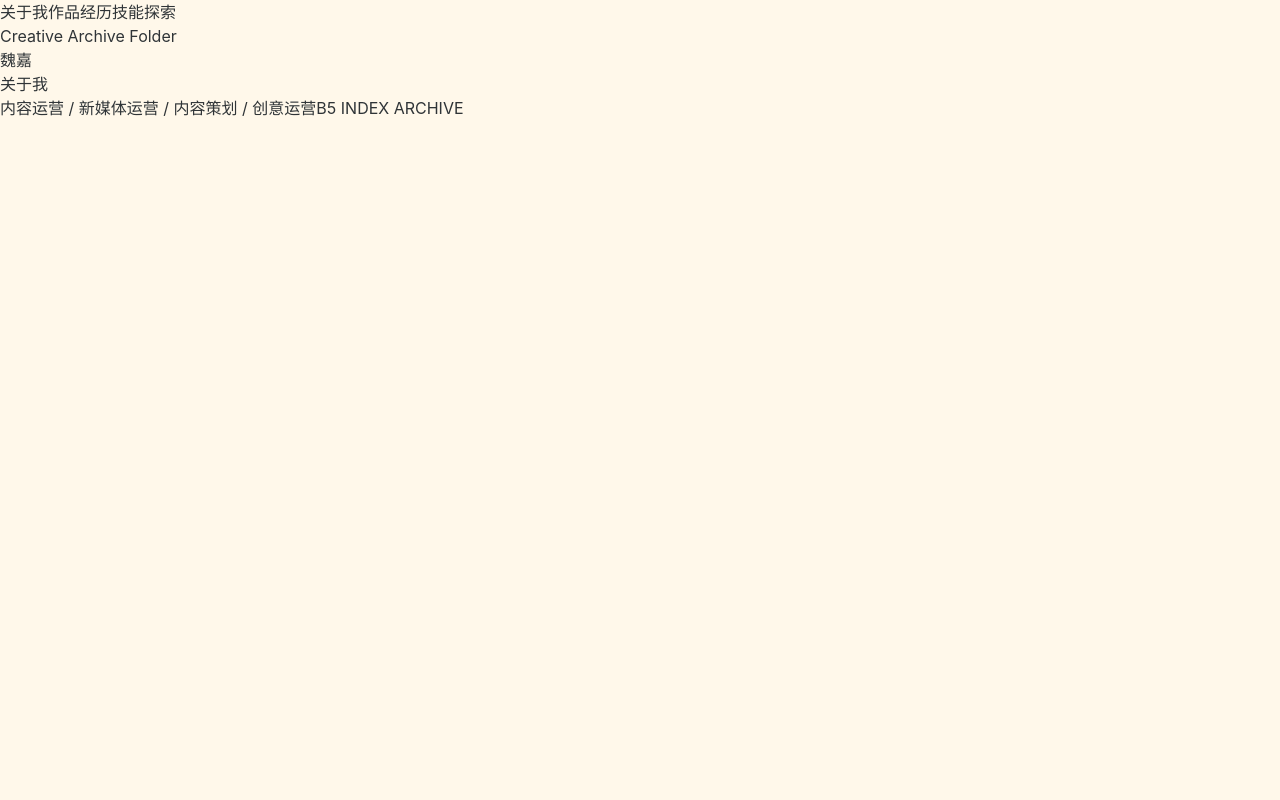
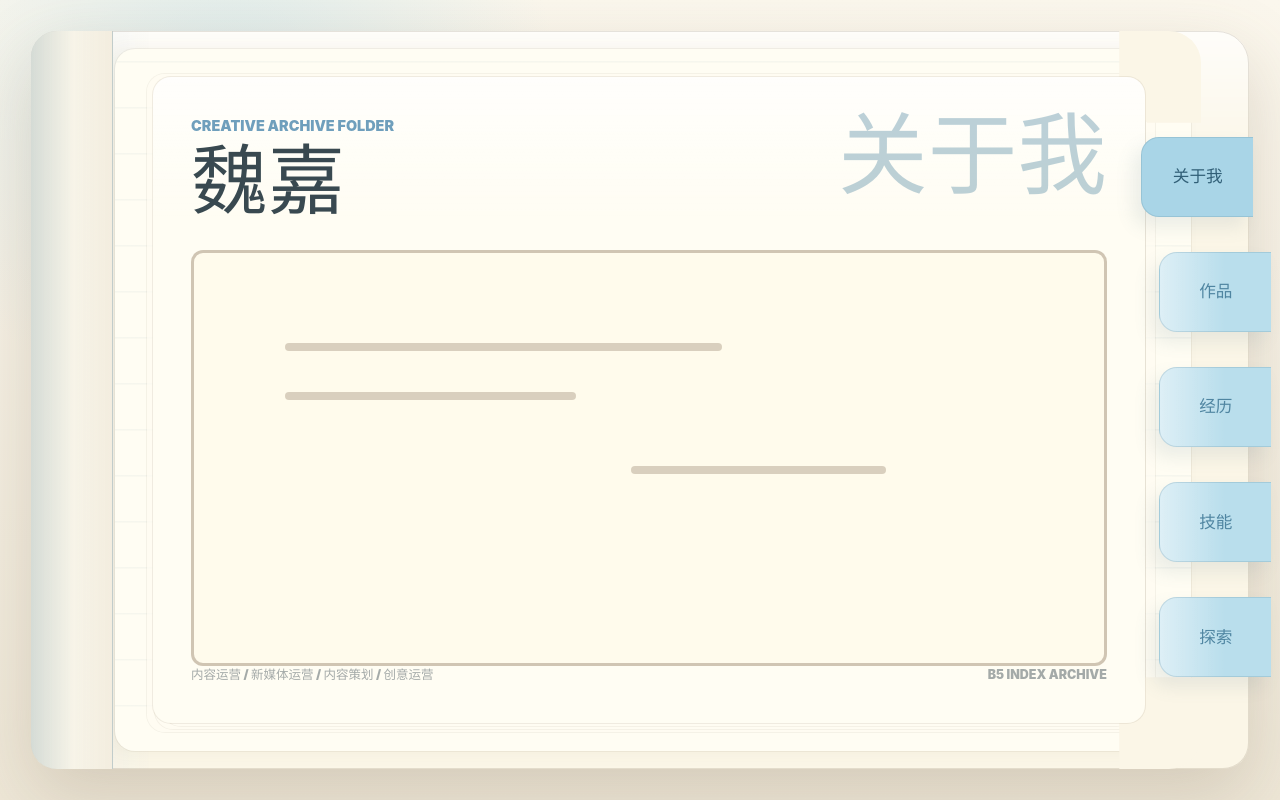
Before and after one commit to queirozalana861-netizen/person, a React (Vite) app: page / in a window 1280 px wide. Built offline with nearby package versions, Linux system fonts and the light colour scheme.

Commit message:
Style full-screen cream folder interface

```diff
--- a/src/index.css
+++ b/src/index.css
@@ -3,8 +3,8 @@
 @tailwind utilities;
 
 :root {
-  color: #2f3437;
-  background: #fff8ea;
+  color: #33424a;
+  background: #f5efe2;
   font-synthesis: none;
   text-rendering: optimizeLegibility;
   -webkit-font-smoothing: antialiased;
@@ -15,8 +15,12 @@
   box-sizing: border-box;
 }
 
-html {
-  scroll-behavior: smooth;
+html,
+body,
+#root {
+  width: 100%;
+  height: 100%;
+  overflow: hidden;
 }
 
 body {
@@ -29,379 +33,419 @@ a {
   text-decoration: none;
 }
 
-button,
-a {
-  -webkit-tap-highlight-color: transparent;
+.folder-app {
+  width: 100vw;
+  height: 100vh;
+  overflow: hidden;
+  background:
+    radial-gradient(circle at 18% 12%, rgba(178, 218, 232, 0.42), transparent 26%),
+    linear-gradient(180deg, #fbf7ed 0%, #eee7d7 100%);
+  padding: clamp(14px, 2.4vw, 34px);
 }
 
-.archive-hero-section {
-  min-height: calc(100vh - 73px);
-  overflow: hidden;
-  border-bottom: 1px solid rgba(126, 116, 98, 0.18);
+.folder-shell {
+  position: relative;
+  width: min(1480px, calc(100vw - clamp(28px, 4.8vw, 68px)));
+  height: min(820px, calc(100vh - clamp(28px, 4.8vw, 68px)));
+  margin: 0 auto;
+  border-radius: 26px 32px 26px 26px;
   background:
-    linear-gradient(180deg, rgba(255, 255, 255, 0.86), transparent 18%),
-    #fff1b8;
-  padding: 34px 18px 42px;
+    linear-gradient(90deg, rgba(216, 226, 226, 0.5), transparent 10%),
+    linear-gradient(180deg, rgba(255, 255, 255, 0.78), transparent 18%),
+    #fbf6e7;
+  box-shadow: 0 26px 70px rgba(117, 102, 78, 0.22);
 }
 
-.archive-folder-board {
-  position: relative;
-  min-height: calc(100vh - 150px);
-  max-width: 1520px;
-  margin: 0 auto;
-  overflow: hidden;
-  border-radius: 34px 44px 22px 22px;
-  background:
-    linear-gradient(180deg, rgba(255, 255, 255, 0.32), transparent 20%),
-    repeating-linear-gradient(0deg, transparent 0 52px, rgba(165, 134, 90, 0.035) 53px 54px),
-    #ffedaa;
-  box-shadow: 0 26px 70px rgba(158, 128, 78, 0.2);
-}
-
-.archive-folder-board::before {
+.folder-shell::before {
   position: absolute;
   inset: 0;
-  border: 1px solid rgba(153, 119, 70, 0.18);
+  z-index: 2;
+  border: 1px solid rgba(117, 102, 78, 0.18);
   border-radius: inherit;
   content: "";
   pointer-events: none;
 }
 
-.archive-folder-lip {
+.folder-shell::after {
   position: absolute;
-  top: 0;
-  left: 44px;
-  right: 60px;
-  z-index: 3;
-  height: 78px;
-  border-radius: 0 0 28px 28px;
-  background: rgba(255, 247, 206, 0.72);
-  box-shadow: 0 9px 24px rgba(159, 128, 72, 0.08);
+  inset: 18px 58px 18px 84px;
+  z-index: 1;
+  border-radius: 20px;
+  background:
+    repeating-linear-gradient(0deg, transparent 0 44px, rgba(102, 138, 151, 0.06) 45px 46px),
+    #fffdf3;
+  box-shadow:
+    0 0 0 1px rgba(117, 102, 78, 0.08),
+    -10px 0 20px rgba(108, 94, 74, 0.06);
+  content: "";
 }
 
-.archive-folder-spine {
+.folder-spine {
   position: absolute;
   inset: 0 auto 0 0;
   z-index: 4;
-  width: clamp(42px, 6vw, 96px);
+  width: clamp(48px, 6.4vw, 98px);
+  border-radius: 26px 0 0 26px;
   background:
-    linear-gradient(90deg, rgba(127, 173, 195, 0.32), rgba(199, 226, 236, 0.42) 40%, transparent),
-    rgba(246, 222, 143, 0.72);
-  border-right: 1px solid rgba(116, 151, 167, 0.22);
+    linear-gradient(90deg, rgba(157, 186, 196, 0.35), rgba(248, 246, 235, 0.74) 52%, transparent),
+    #f3eddf;
+  border-right: 1px solid rgba(116, 145, 158, 0.2);
 }
 
-.archive-folder-tabs {
+.folder-cover-cut {
   position: absolute;
-  top: 25px;
-  right: clamp(120px, 13vw, 230px);
-  z-index: 8;
-  display: flex;
-  align-items: flex-end;
-  gap: 10px;
+  right: 48px;
+  z-index: 5;
+  width: 82px;
+  height: 92px;
+  background: #fbf6e7;
 }
 
-.archive-folder-tab {
-  display: grid;
-  min-width: clamp(96px, 8vw, 132px);
-  height: 54px;
-  place-items: center;
-  border: 1px solid rgba(113, 152, 172, 0.22);
-  border-radius: 8px 8px 2px 2px;
-  background: rgba(255, 252, 232, 0.92);
-  color: #6f9fbc;
-  font-size: clamp(1.45rem, 2.15vw, 2.5rem);
-  font-weight: 900;
-  line-height: 1;
-  box-shadow: 0 8px 18px rgba(141, 111, 59, 0.08);
-  transform: skewX(-9deg) translateY(calc(var(--tab-index, 0) * 1px));
-  transition:
-    transform 220ms ease,
-    color 220ms ease,
-    box-shadow 220ms ease,
-    background-color 220ms ease;
+.folder-cover-cut.top {
+  top: 0;
+  border-radius: 0 32px 0 20px;
+  clip-path: polygon(0 0, 100% 0, 100% 100%, 34% 100%, 0 62%);
 }
 
-.archive-folder-tab:hover,
-.archive-folder-tab:focus,
-.archive-folder-tab.is-active {
-  background: #f8fdff;
-  color: #4f87aa;
-  outline: none;
-  box-shadow: 0 13px 25px rgba(89, 131, 154, 0.18);
-  transform: skewX(-9deg) translateY(-10px) scale(1.035);
+.folder-cover-cut.bottom {
+  bottom: 0;
+  border-radius: 20px 0 32px 0;
+  clip-path: polygon(0 0, 34% 0, 100% 0, 100% 100%, 0 100%);
 }
 
-.archive-folder-tab-home {
+.folder-index-tabs {
   position: absolute;
-  top: 0;
-  right: calc(100% + 12px);
+  top: 106px;
+  right: -6px;
+  bottom: 92px;
+  z-index: 8;
+  display: grid;
+  align-content: space-between;
+  width: 118px;
 }
 
-.archive-blue-indexes {
+.folder-index-tabs a {
+  display: grid;
+  width: 112px;
+  height: clamp(66px, 10vh, 104px);
+  place-items: center;
+  border: 1px solid rgba(98, 144, 165, 0.24);
+  border-right: 0;
+  border-radius: 18px 0 0 18px;
+  background:
+    linear-gradient(90deg, rgba(255, 255, 255, 0.52), transparent 58%),
+    #b9deec;
+  color: #4f85a1;
+  font-size: clamp(1rem, 1.3vw, 1.3rem);
+  font-weight: 900;
+  box-shadow: -8px 10px 18px rgba(91, 126, 142, 0.12);
+  transform: translateX(22px);
+  transition:
+    transform 180ms ease,
+    background-color 180ms ease,
+    color 180ms ease;
+}
+
+.folder-index-tabs a:hover,
+.folder-index-tabs a:focus,
+.folder-index-tabs a.is-active {
+  outline: none;
+  background: #a9d5e7;
+  color: #315f77;
+  transform: translateX(4px);
+}
+
+.folder-paper-stack {
   position: absolute;
-  top: 92px;
-  right: 0;
-  bottom: 64px;
-  z-index: 5;
-  width: 98px;
+  inset: 34px 84px 34px 108px;
+  z-index: 3;
   pointer-events: none;
 }
 
-.archive-blue-indexes span {
-  --index: 0;
+.folder-paper-stack span {
   position: absolute;
-  right: 14px;
-  top: calc(12px + var(--index) * 22%);
-  width: 76px;
-  height: 96px;
-  border-radius: 0 14px 14px 0;
-  background: #b9deec;
-  box-shadow: inset 12px 0 0 rgba(255, 255, 255, 0.48);
-  clip-path: polygon(0 0, 100% 9%, 100% 91%, 0 100%, 18% 50%);
-  opacity: 0.72;
-  transition:
-    right 220ms ease,
-    opacity 220ms ease,
-    transform 220ms ease;
+  inset: calc(var(--i, 0) * 9px) calc(var(--i, 0) * 10px) auto auto;
+  width: calc(100% - var(--i, 0) * 18px);
+  height: calc(100% - var(--i, 0) * 12px);
+  border-radius: 18px;
+  background: rgba(255, 253, 243, 0.72);
+  box-shadow: 0 0 0 1px rgba(117, 102, 78, 0.07);
 }
 
-.archive-blue-indexes span.is-active {
-  right: 3px;
-  opacity: 1;
-  transform: scale(1.04);
+.folder-paper-stack span:nth-child(1) {
+  --i: 1;
 }
 
-.archive-drawn-card {
-  position: absolute;
-  left: clamp(86px, 11vw, 190px);
-  top: clamp(170px, 26vh, 260px);
-  z-index: 7;
-  width: min(590px, 44vw);
-  min-height: 340px;
-  padding: 38px 42px 34px;
-  border: 5px solid rgba(128, 99, 70, 0.64);
-  border-radius: 7px 10px 18px 12px;
-  background: rgba(255, 242, 180, 0.28);
-  color: #5f513f;
-  box-shadow: 9px 11px 0 rgba(128, 99, 70, 0.08);
-  transform: rotate(-1.4deg);
+.folder-paper-stack span:nth-child(2) {
+  --i: 2;
 }
 
-.archive-card-kicker {
-  display: block;
-  margin-bottom: 12px;
-  color: rgba(116, 151, 167, 0.58);
-  font-size: 2.1rem;
-  font-weight: 900;
-  letter-spacing: 0;
+.folder-paper-stack span:nth-child(3) {
+  --i: 3;
 }
 
-.archive-drawn-card h1 {
-  margin: 0;
-  color: #5d4d3b;
-  font-size: clamp(2.9rem, 5.1vw, 5.8rem);
-  font-weight: 800;
-  line-height: 1.02;
-  letter-spacing: 0;
+.folder-page {
+  position: absolute;
+  inset: 46px 104px 46px 122px;
+  z-index: 6;
+  display: grid;
+  grid-template-rows: auto 1fr auto;
+  min-width: 0;
+  overflow: hidden;
+  border-radius: 18px;
+  background:
+    linear-gradient(180deg, rgba(255, 255, 255, 0.74), transparent 22%),
+    #fffdf3;
+  box-shadow: 0 0 0 1px rgba(117, 102, 78, 0.11);
+  padding: clamp(22px, 3vw, 42px);
 }
 
-.archive-role {
-  margin: 22px 0 0;
-  color: #5a88a5;
-  font-size: clamp(1.08rem, 1.55vw, 1.45rem);
-  font-weight: 800;
+.folder-page-header {
+  display: flex;
+  align-items: flex-start;
+  justify-content: space-between;
+  gap: 20px;
 }
 
-.archive-intro {
-  max-width: 460px;
-  margin: 18px 0 0;
-  color: rgba(81, 65, 46, 0.78);
-  font-size: 1rem;
-  line-height: 1.9;
-}
-
-.archive-card-lines {
-  position: absolute;
-  inset: 86px 34px auto;
-  z-index: -1;
-  display: grid;
-  gap: 44px;
-}
-
-.archive-card-lines span {
-  display: block;
-  height: 7px;
-  width: var(--line-width, 150px);
-  border-radius: 999px;
-  background: rgba(128, 99, 70, 0.48);
-}
-
-.archive-card-lines span:nth-child(1) {
-  --line-width: 220px;
-  margin-left: 20px;
-}
-
-.archive-card-lines span:nth-child(2) {
-  --line-width: 120px;
-  margin-left: 315px;
-}
-
-.archive-card-lines span:nth-child(3) {
-  --line-width: 170px;
-  margin-left: 10px;
-}
-
-.archive-card-lines span:nth-child(4) {
-  --line-width: 150px;
-  margin-left: 250px;
-}
-
-.archive-card-lines span:nth-child(5) {
-  --line-width: 230px;
-  margin-left: 40px;
-}
-
-.archive-card-actions {
-  display: flex;
-  flex-wrap: wrap;
-  gap: 12px;
-  margin-top: 28px;
-}
-
-.archive-card-actions a {
-  border-radius: 999px;
-  background: #edf8fc;
-  color: #4f87aa;
-  font-size: 0.95rem;
-  font-weight: 800;
-  padding: 11px 18px;
-  transition:
-    transform 180ms ease,
-    background-color 180ms ease;
-}
-
-.archive-card-actions a:hover,
-.archive-card-actions a:focus {
-  background: #dff1f8;
-  outline: none;
-  transform: translateY(-3px);
-}
-
-.archive-folder-brand {
-  position: absolute;
-  right: clamp(118px, 14vw, 230px);
-  bottom: 90px;
-  z-index: 6;
-  display: grid;
-  gap: 8px;
-  color: rgba(81, 65, 46, 0.38);
-  text-align: right;
-}
-
-.archive-folder-brand strong {
-  color: rgba(81, 65, 46, 0.52);
-  font-size: clamp(1.25rem, 2vw, 2rem);
-}
-
-.archive-folder-brand span {
-  font-size: 0.82rem;
-  font-weight: 800;
+.folder-page-header p {
+  margin: 0 0 8px;
+  color: #6f9fbc;
+  font-size: 0.9rem;
+  font-weight: 900;
   text-transform: uppercase;
 }
 
-.archive-active-label {
+.folder-page-header h1 {
+  margin: 0;
+  color: #394950;
+  font-size: clamp(3.2rem, 6vw, 6.8rem);
+  font-weight: 900;
+  line-height: 0.95;
+}
+
+.folder-page-header strong {
+  color: rgba(79, 133, 161, 0.38);
+  font-size: clamp(2.8rem, 7vw, 8rem);
+  font-weight: 900;
+  line-height: 0.9;
+  white-space: nowrap;
+}
+
+.folder-page-body {
+  min-height: 0;
+  overflow: hidden;
+  padding-top: clamp(22px, 4vh, 44px);
+}
+
+.folder-page-footer {
+  display: flex;
+  justify-content: space-between;
+  gap: 20px;
+  color: rgba(57, 73, 80, 0.46);
+  font-size: 0.78rem;
+  font-weight: 900;
+  text-transform: uppercase;
+}
+
+.folder-empty-page {
+  position: relative;
+  height: 100%;
+  border: 3px solid rgba(119, 93, 70, 0.34);
+  border-radius: 12px;
+  background: rgba(255, 248, 218, 0.28);
+}
+
+.empty-line {
   position: absolute;
-  right: clamp(118px, 14vw, 230px);
-  top: 150px;
-  z-index: 6;
-  color: rgba(79, 135, 170, 0.38);
-  font-size: clamp(2.5rem, 7vw, 8rem);
+  left: 10%;
+  top: 34%;
+  width: 32%;
+  height: 8px;
+  border-radius: 999px;
+  background: rgba(119, 93, 70, 0.28);
+}
+
+.empty-line.long {
+  top: 22%;
+  width: 48%;
+}
+
+.empty-line.short {
+  top: 52%;
+  left: 48%;
+  width: 28%;
+}
+
+.folder-card-grid {
+  display: grid;
+  height: 100%;
+  grid-template-columns: repeat(2, minmax(0, 1fr));
+  gap: clamp(14px, 2vw, 24px);
+}
+
+.works-grid {
+  grid-template-columns: repeat(4, minmax(0, 1fr));
+}
+
+.folder-note-card,
+.folder-skill-card,
+.folder-explore-grid article,
+.folder-timeline article {
+  min-width: 0;
+  border: 1px solid rgba(117, 102, 78, 0.12);
+  border-radius: 14px;
+  background: rgba(255, 250, 229, 0.72);
+  box-shadow: 0 10px 22px rgba(117, 102, 78, 0.08);
+}
+
+.folder-note-card {
+  display: flex;
+  flex-direction: column;
+  padding: clamp(14px, 1.7vw, 22px);
+}
+
+.folder-note-card span,
+.folder-explore-grid span,
+.folder-timeline span {
+  color: #6f9fbc;
+  font-size: 0.78rem;
   font-weight: 900;
-  line-height: 1;
-  pointer-events: none;
+}
+
+.folder-note-card h3,
+.folder-skill-card h3,
+.folder-explore-grid h3,
+.folder-timeline h3 {
+  margin: 12px 0 0;
+  color: #394950;
+  font-size: clamp(1rem, 1.4vw, 1.38rem);
+  font-weight: 900;
+}
+
+.folder-note-card p,
+.folder-timeline p {
+  margin: 12px 0 0;
+  color: rgba(57, 73, 80, 0.68);
+  font-size: clamp(0.82rem, 1vw, 0.96rem);
+  line-height: 1.65;
+}
+
+.folder-skill-card {
+  padding: clamp(18px, 2vw, 26px);
+}
+
+.folder-skill-card div {
+  display: flex;
+  flex-wrap: wrap;
+  gap: 10px;
+  margin-top: 18px;
+}
+
+.folder-skill-card span {
+  border-radius: 999px;
+  background: #e5f3f8;
+  color: #4f85a1;
+  font-size: 0.86rem;
+  font-weight: 800;
+  padding: 8px 12px;
+}
+
+.folder-timeline,
+.folder-explore-grid {
+  display: grid;
+  height: 100%;
+  gap: clamp(14px, 2vw, 24px);
+}
+
+.folder-timeline {
+  grid-template-columns: repeat(3, minmax(0, 1fr));
+}
+
+.folder-timeline article,
+.folder-explore-grid article {
+  padding: clamp(18px, 2.4vw, 30px);
+}
+
+.folder-explore-grid {
+  grid-template-columns: repeat(4, minmax(0, 1fr));
 }
 
 @media (max-width: 980px) {
-  .archive-hero-section {
-    padding: 18px 12px 28px;
+  .folder-app {
+    padding: 10px;
   }
 
-  .archive-folder-board {
-    min-height: 760px;
-    border-radius: 24px;
+  .folder-shell {
+    width: calc(100vw - 20px);
+    height: calc(100vh - 20px);
   }
 
-  .archive-folder-tabs {
-    left: 72px;
-    right: 20px;
-    top: 24px;
-    overflow-x: auto;
-    padding: 0 0 16px;
+  .folder-page {
+    inset: 38px 82px 38px 72px;
+    padding: 24px;
   }
 
-  .archive-folder-tab,
-  .archive-folder-tab-home {
-    position: static;
-    min-width: 92px;
-    height: 46px;
-    font-size: 1.35rem;
+  .folder-page-header {
+    display: block;
   }
 
-  .archive-drawn-card {
-    left: 64px;
-    top: 150px;
-    width: calc(100% - 112px);
-    min-height: 380px;
-    padding: 32px 28px;
+  .folder-page-header strong {
+    display: block;
+    margin-top: 12px;
+    font-size: 3rem;
   }
 
-  .archive-active-label,
-  .archive-folder-brand {
-    display: none;
+  .folder-card-grid,
+  .works-grid,
+  .folder-timeline,
+  .folder-explore-grid {
+    grid-template-columns: repeat(2, minmax(0, 1fr));
   }
 }
 
 @media (max-width: 620px) {
-  .archive-folder-board {
-    min-height: 720px;
-  }
-
-  .archive-folder-spine {
+  .folder-spine {
     width: 42px;
   }
 
-  .archive-folder-tabs {
-    left: 52px;
+  .folder-page {
+    inset: 30px 62px 30px 52px;
+    padding: 18px;
   }
 
-  .archive-blue-indexes {
-    width: 54px;
+  .folder-page-header h1 {
+    font-size: 3.1rem;
   }
 
-  .archive-blue-indexes span {
-    right: 6px;
-    width: 48px;
-    height: 78px;
+  .folder-page-header strong {
+    font-size: 2.25rem;
   }
 
-  .archive-drawn-card {
-    left: 54px;
-    top: 138px;
-    width: calc(100% - 78px);
-    min-height: 420px;
-    border-width: 4px;
-    padding: 28px 22px;
+  .folder-index-tabs {
+    top: 82px;
+    bottom: 70px;
+    width: 78px;
   }
 
-  .archive-card-kicker {
-    font-size: 1.45rem;
+  .folder-index-tabs a {
+    width: 78px;
+    height: 58px;
+    border-radius: 12px 0 0 12px;
+    font-size: 0.88rem;
+    transform: translateX(20px);
   }
 
-  .archive-drawn-card h1 {
-    font-size: 3rem;
+  .folder-card-grid,
+  .works-grid,
+  .folder-timeline,
+  .folder-explore-grid {
+    grid-template-columns: 1fr;
+    gap: 10px;
   }
 
-  .archive-card-lines {
+  .folder-note-card p,
+  .folder-timeline p,
+  .folder-page-footer {
     display: none;
   }
 }
```
